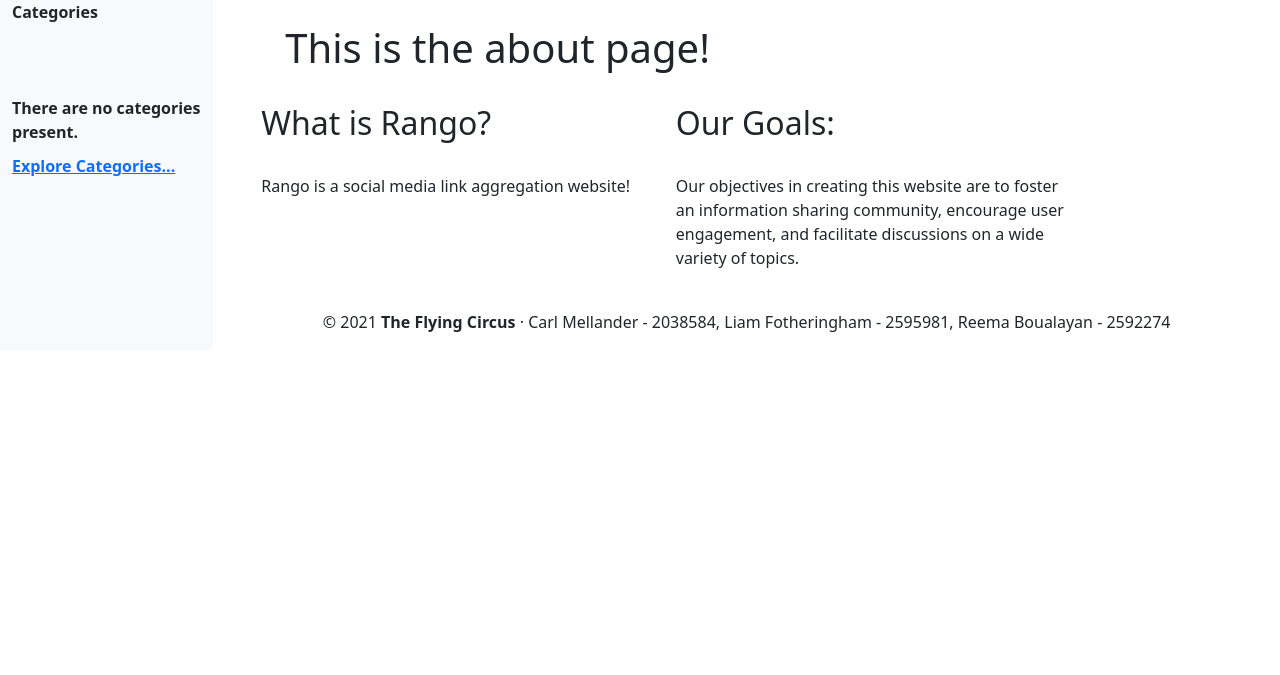
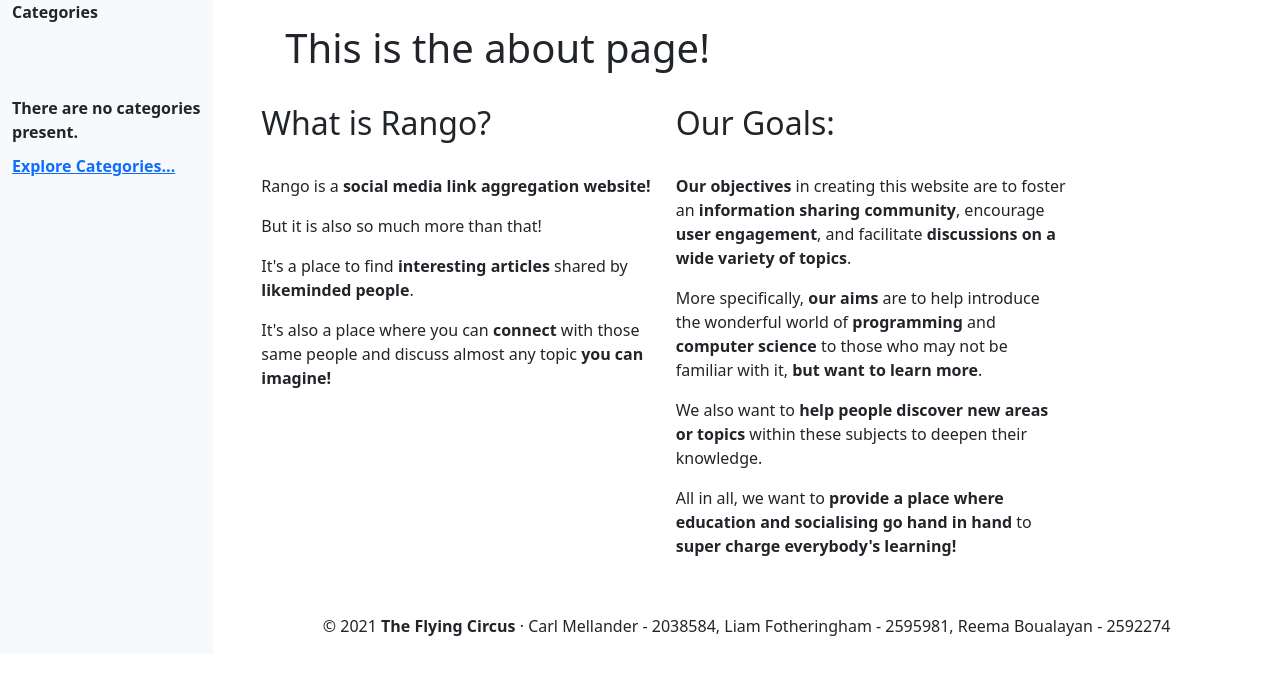
Before and after one commit to liamfotheringham/internet_technology_group_project, a Django app: page /rango/about/ in a window 1280 px wide. Shown: the part 62-737 px from the top of the page. Run offline with Django 3.2, Linux system fonts and the light colour scheme; data that the repository does not hold is empty.

Commit message:
about.html - improvment to page content

```diff
--- a/templates/rango/about.html
+++ b/templates/rango/about.html
@@ -15,12 +15,27 @@ About
     <div class="row">
         <div class="col-md-5">
             <h2>What is Rango?</h2><br />
-            Rango is a social media link aggregation website!<br />
+            <p>Rango is a  <strong>social media link aggregation website!</strong></p>
+            <p>But it is also so much more than that!</p>
+            <p>It's a place to find  <strong>interesting articles</strong> shared by  <strong>likeminded people</strong>. </p>
+            <p>It's also a place where you can  <strong>connect</strong> with those same people and discuss almost any topic  <strong>you can imagine!</strong></p>
         </div>
         <div class="col-md-5">
             <h2>Our Goals:</h2><br />
-            Our objectives in creating this website are to foster an information sharing community,
-            encourage user engagement, and facilitate discussions on a wide variety of topics.
+            <p> <strong>Our objectives </strong> in creating this website are to foster an
+           <strong> information sharing community</strong>, encourage <strong>user engagement</strong>, and
+            facilitate <strong>discussions on a wide variety of topics</strong>.</p>
+
+            <p>More specifically, <strong>our aims</strong> are to help introduce the wonderful
+            world of <strong>programming</strong> and <strong>computer science</strong> to those who may not
+            be familiar with it, <strong>but want to learn more</strong>.</p>
+
+            <p>We also want to  <strong>help people discover new areas or topics</strong> within
+            these subjects to deepen their knowledge.</p>
+
+            <p>All in all, we want to <strong>provide a place where education and
+            socialising go hand in hand</strong> to <strong> super charge everybody's
+            learning!</strong></p>
         </div>
     </div>
 </div>
```
